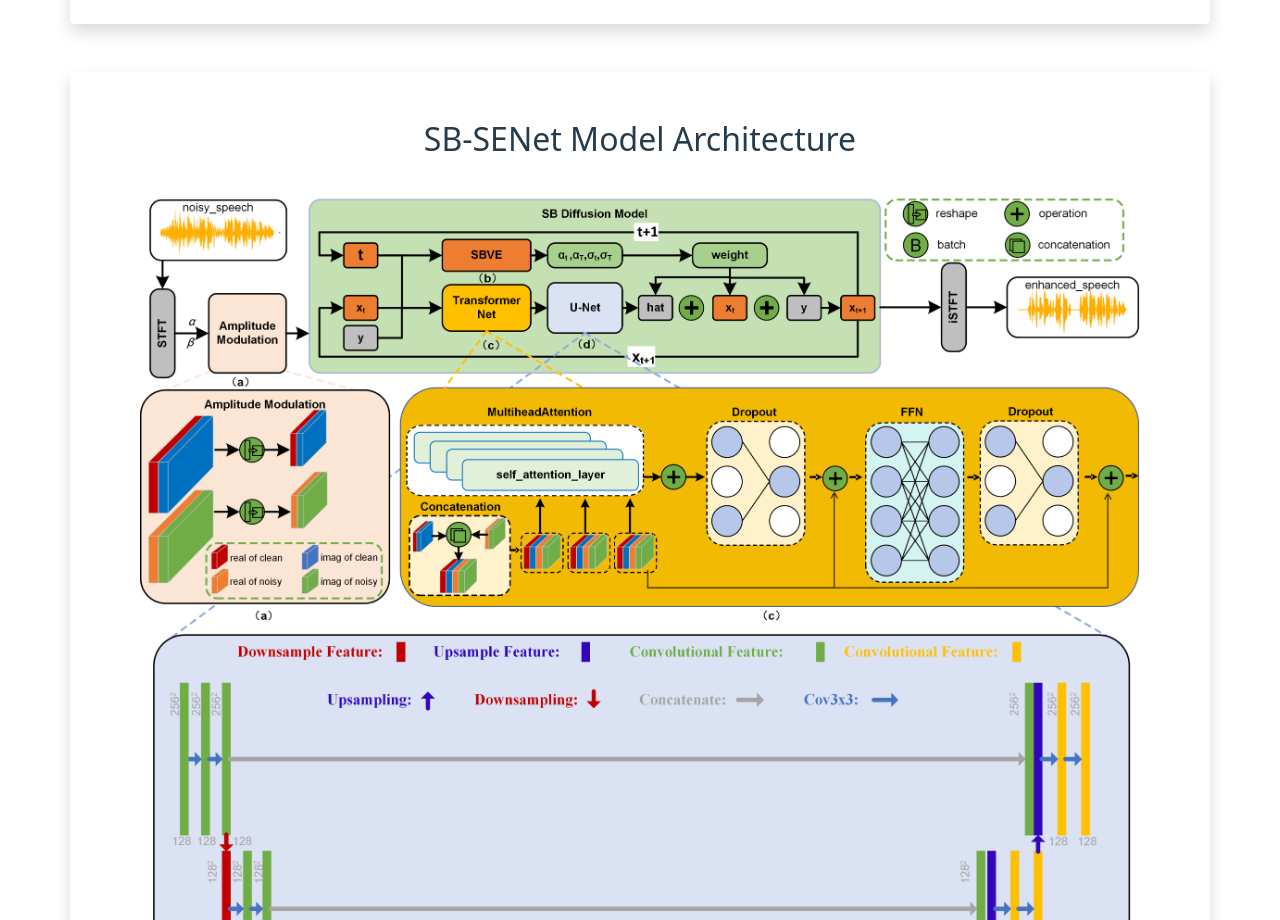
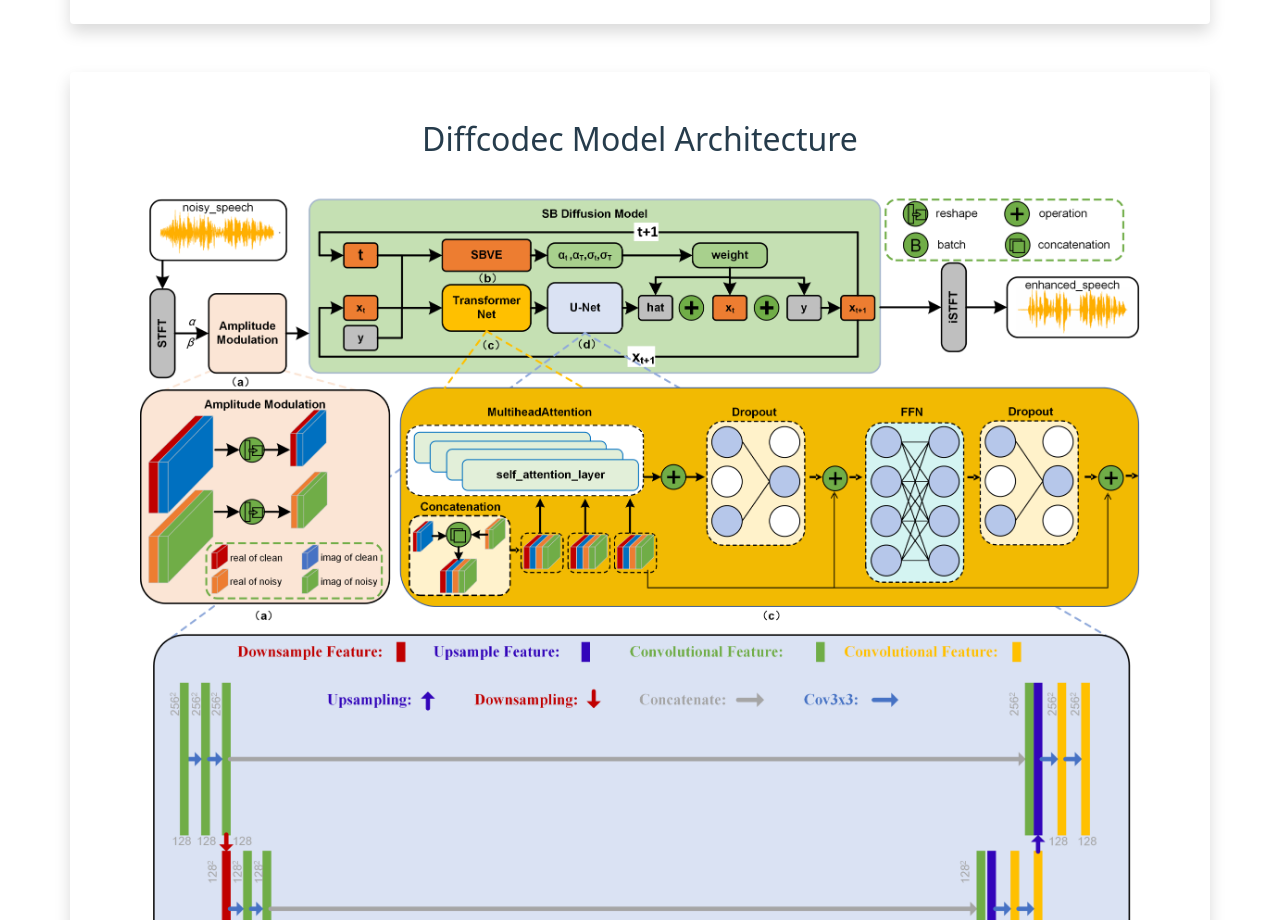
Before and after one commit to SVCODEC/Diffcodec.github.io, a plain HTML site: page index.html in a window 1280 px wide. Shown: the part 820-1740 px from the top of the page. Drawn offline with nearby package versions, Linux system fonts and the light colour scheme.

Commit message:
Update index.html

```diff
--- a/index.html
+++ b/index.html
@@ -146,7 +146,7 @@
 
 <div class="container pt-5 mt-5 shadow p-5 mb-5 bg-white rounded">
 	<h2 id="model-overview" style="text-align: center;">
-		SB-SENet Model Architecture
+		Diffcodec Model Architecture
 	</h2>
 		<p style="text-align: center;">
 			<img src="pics/Model-SBSENet.png" width="1000" alt="">
```
